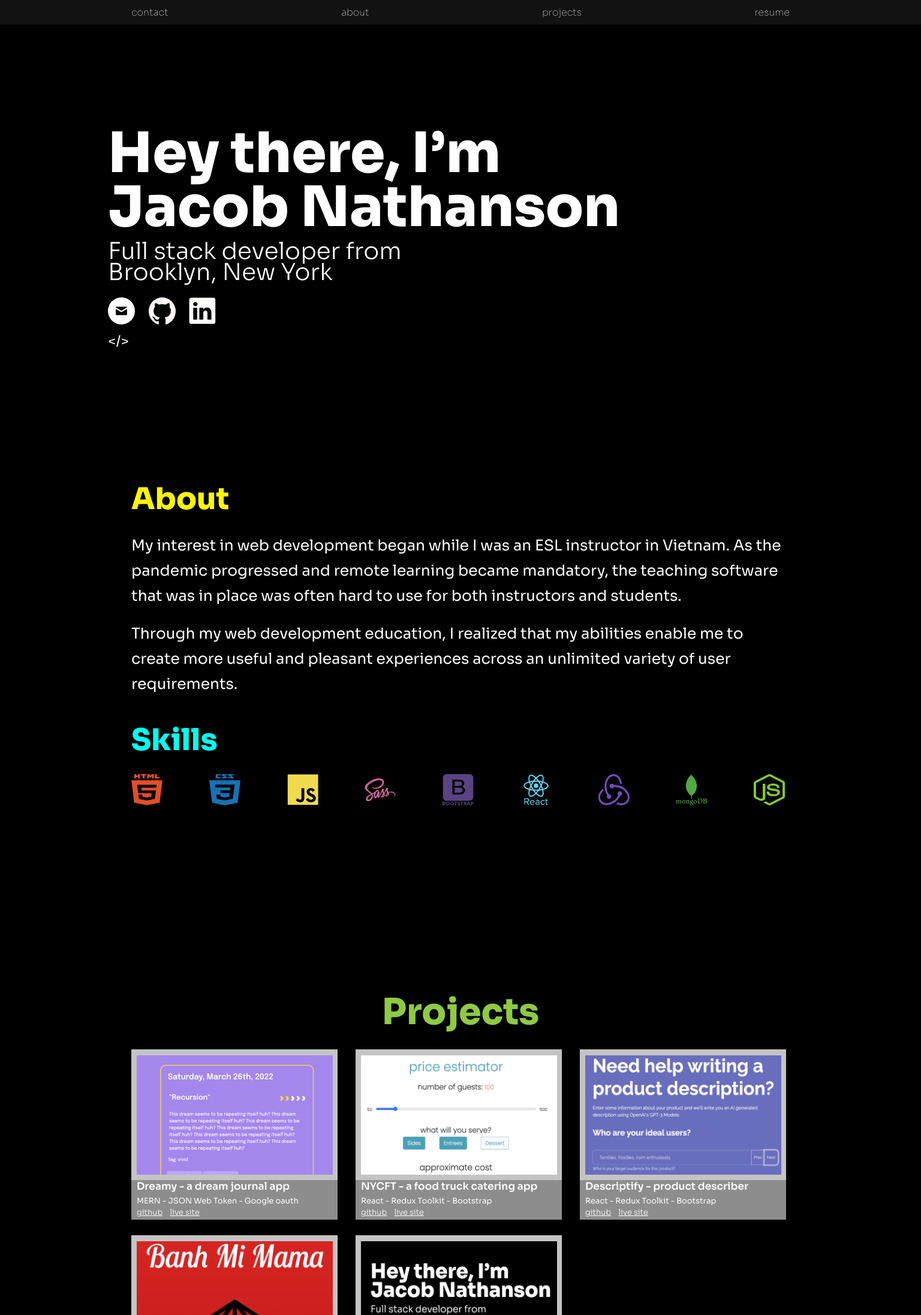
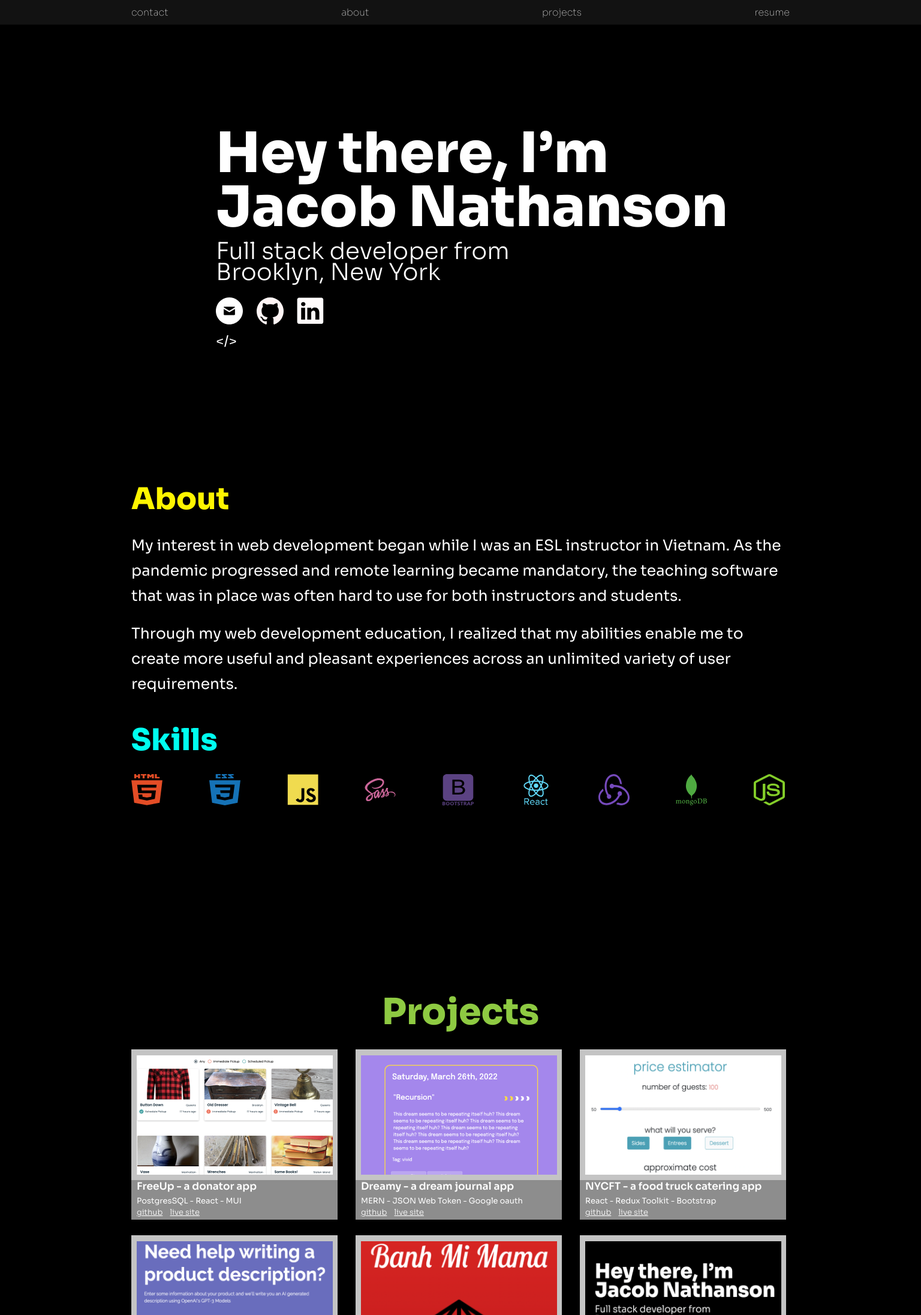
Before and after one commit to j-nathanson/my-portfolio, a React (Create React App) app: page / in a window 1536 px wide. Shown: the top 2193 px of the page at 60% size. Built offline with nearby package versions, Linux system fonts and the light colour scheme.

Commit message:
updated projects and resume

```diff
--- a/src/shared/project-data.js
+++ b/src/shared/project-data.js
@@ -1,3 +1,4 @@
+import freeUp from '../assets/images/freeUp.png'
 import dreamy from '../assets/images/dreamy.png'
 import banhmi from '../assets/images/banh-mi-mama.png'
 import foodies from '../assets/images/foodies.png'
@@ -5,6 +6,13 @@ import portfolio from '../assets/images/portfolio.png'
 import descriptify from '../assets/images/descriptify.png'
 
 export const PROJECT_DATA = [
+    {
+        title: 'FreeUp - a donator app',
+        img: freeUp,
+        description: 'PostgresSQL - React - MUI',
+        gitUrl: 'https://github.com/FreeUp-CoLab',
+        liveUrl: 'https://freeupnyc.netlify.app/'
+    },
     {
         title: 'Dreamy - a dream journal app',
         img: dreamy,
--- a/src/style/Hero.scss
+++ b/src/style/Hero.scss
@@ -12,6 +12,8 @@
 }
 
 .hero-content-container {
+    // margin-left: auto;
+    // margin-right: auto;
 
     // header
     h1 {
@@ -120,7 +122,7 @@
 
     .hero-section {
         justify-content: start;
-        margin-left: 180px;
+        margin-left: 360px;
     }
 
     .hero-content-container {
```
Also changed, not shown: src/assets/images/freeUp.png (added), 1 other file (tests, documents, lock files or other folders).
